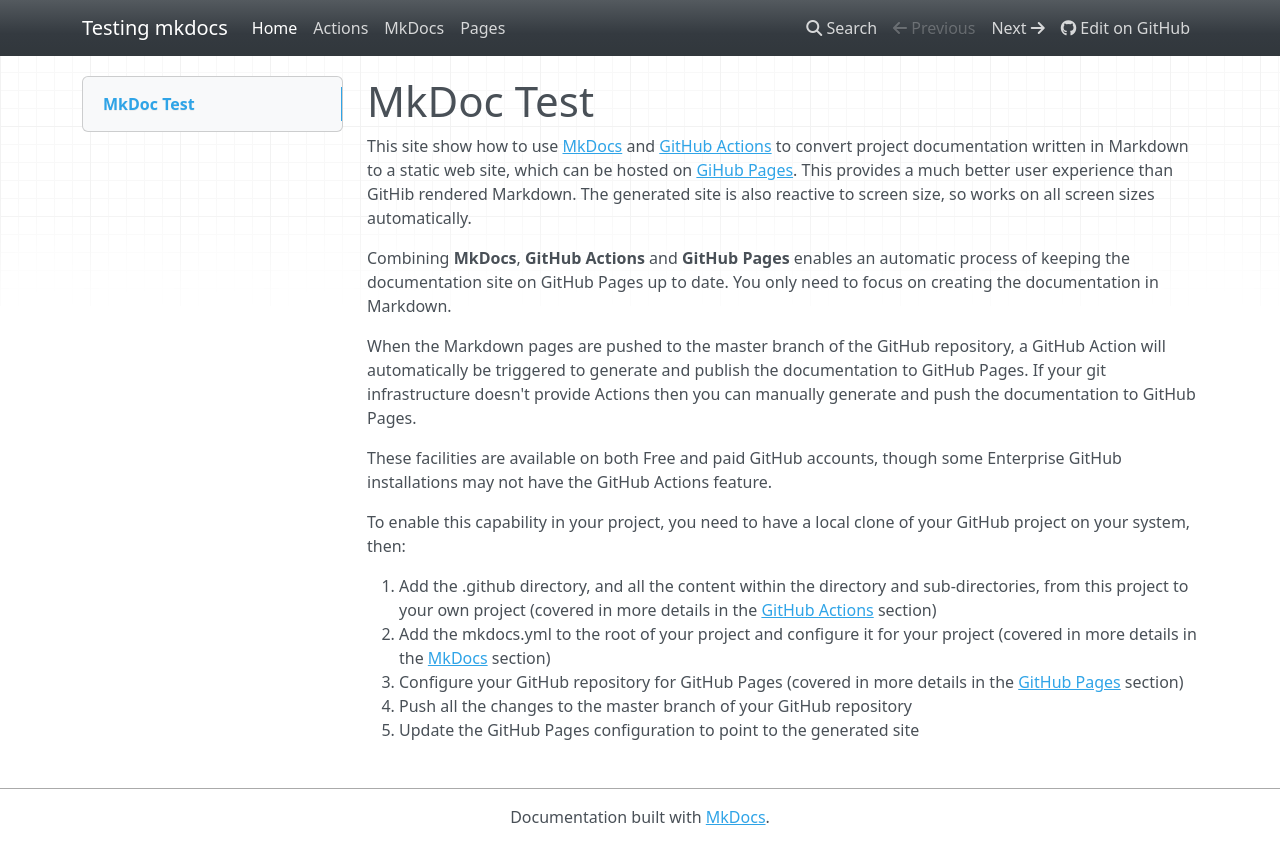
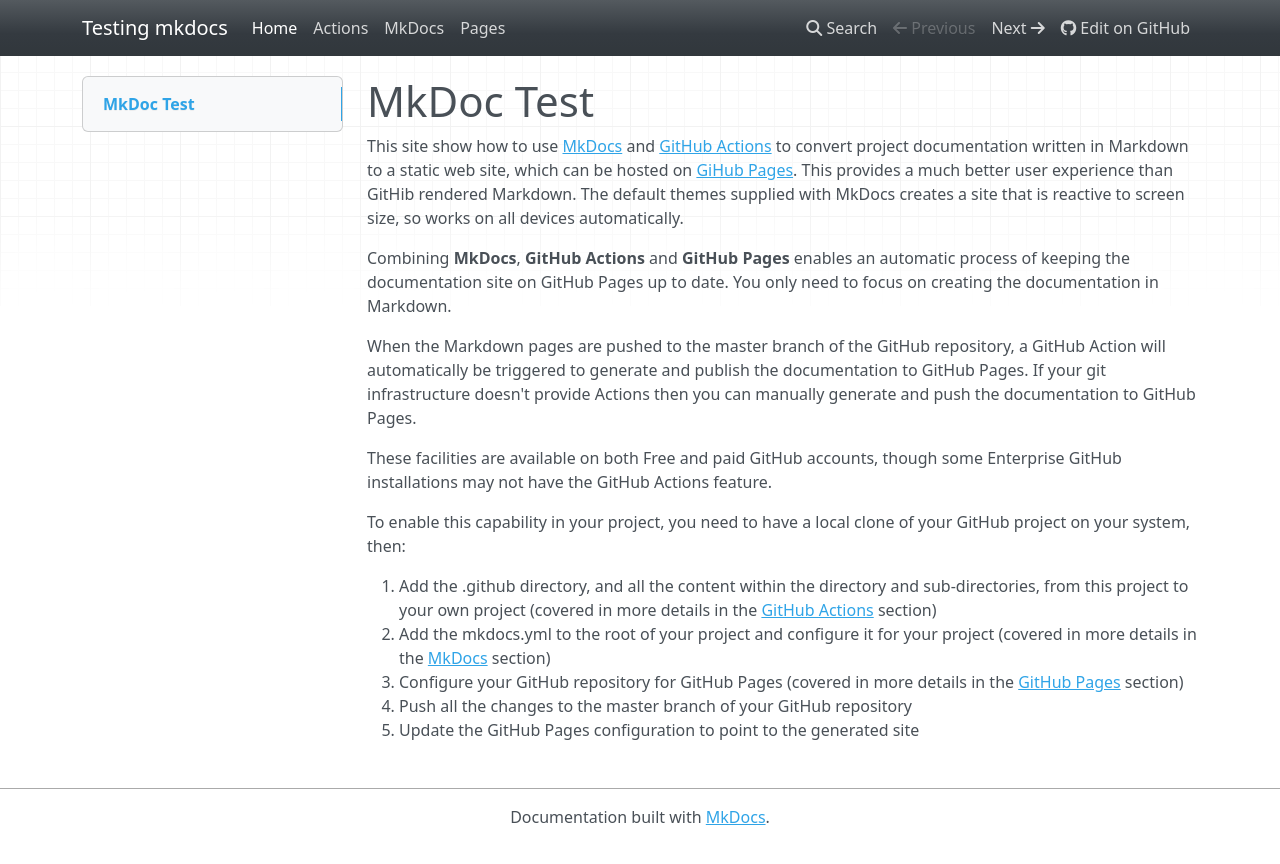
Before and after one commit to binnes/mkdocTest, an MkDocs documentation site: the page built from docs/index.md, in a window 1280 px wide. Shown: the top 864 px of the page. Built offline with MkDocs 1.6.1, drawn with Linux system fonts in a browser that asks for light colours; nearby versions of some CDN libraries.

Commit message:
small change for clarity

```diff
--- a/docs/index.md
+++ b/docs/index.md
@@ -1,6 +1,6 @@
 # MkDoc Test
 
-This site show how to use [MkDocs](https://www.mkdocs.org){target=_blank}  and [GitHub Actions](https://help.github.com/en/actions){target=_blank} to convert project documentation written in Markdown to a static web site, which can be hosted on [GiHub Pages](https://help.github.com/en/github/working-with-github-pages){target=_blank}.  This provides a much better user experience than GitHib rendered Markdown.  The generated site is also reactive to screen size, so works on all screen sizes automatically.
+This site show how to use [MkDocs](https://www.mkdocs.org){target=_blank}  and [GitHub Actions](https://help.github.com/en/actions){target=_blank} to convert project documentation written in Markdown to a static web site, which can be hosted on [GiHub Pages](https://help.github.com/en/github/working-with-github-pages){target=_blank}.  This provides a much better user experience than GitHib rendered Markdown.  The default themes supplied with MkDocs creates a site that is reactive to screen size, so works on all devices automatically.
 
 Combining **MkDocs**, **GitHub Actions** and **GitHub Pages** enables an automatic process of keeping the documentation site on GitHub Pages up to date.  You only need to focus on creating the documentation in Markdown.
 
```
